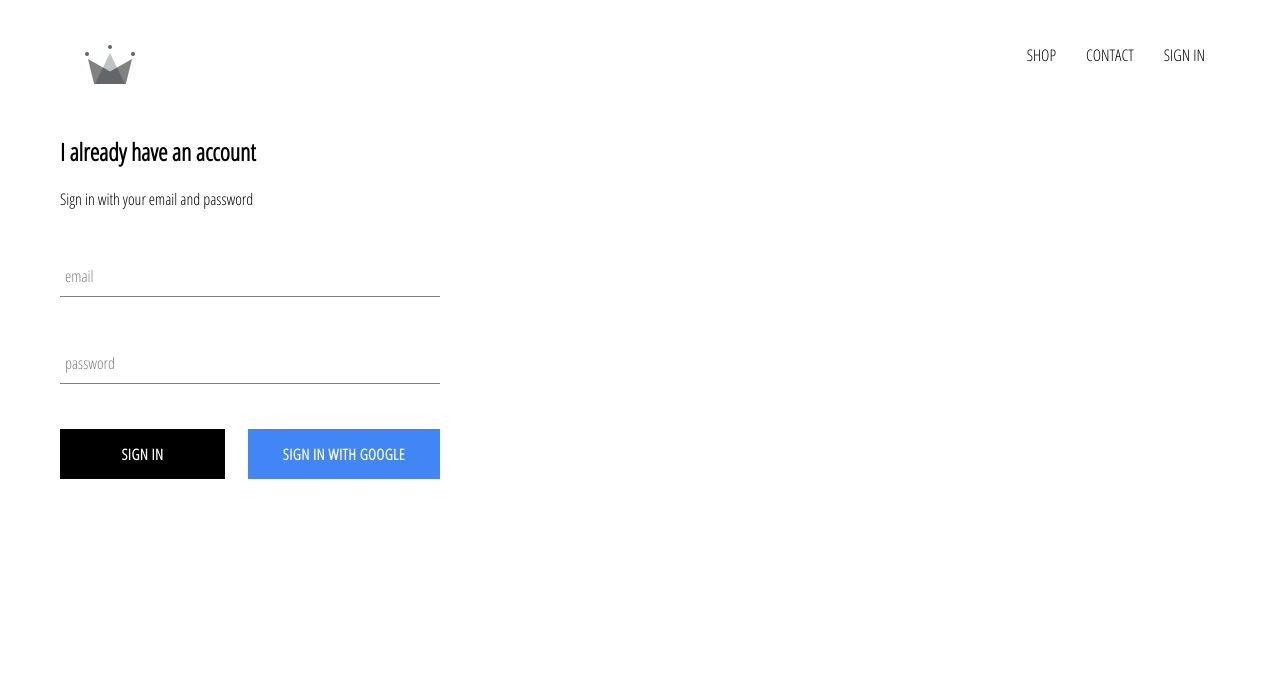
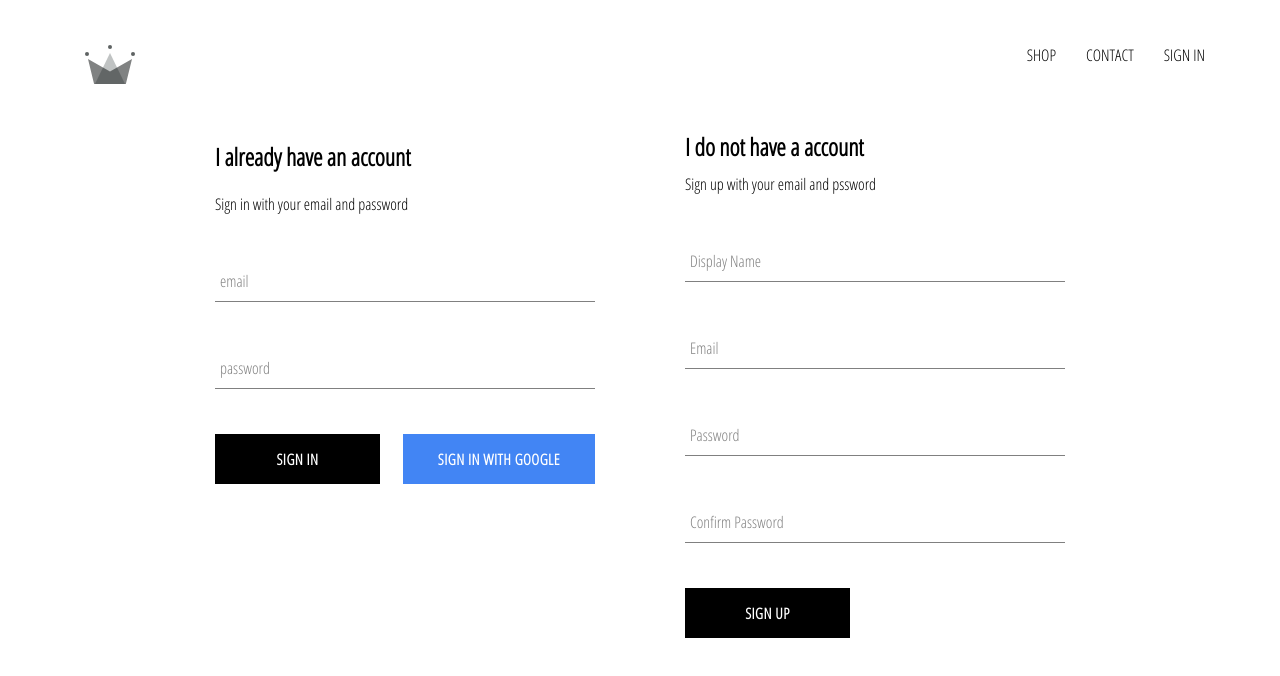
Before and after one commit to masato30/crwn-clothing, a React (Create React App) app: page /signin in a window 1280 px wide. Shown: the top 676 px of the page. Built offline with nearby package versions, Linux system fonts and the light colour scheme; no server answers.

Commit message:
implemented firebase utils, included ability to store authenticated users into our firebase database

```diff
--- a/src/App.js
+++ b/src/App.js
@@ -7,7 +7,7 @@
 import ShopPage from "./pages/shop/shop.component";
 import SignInAndSignUpPage from "./pages/sign-in-and-sign-up/sign-in-and-sign-up.component";
 import Header from "./components/header/header.component";
-import { auth } from "./firebase/firebase.utils";
+import { auth, createUserProfileDocument } from "./firebase/firebase.utils";
 
 class App extends React.Component {
   constructor() {
@@ -21,10 +21,23 @@
   unsubscribeFromAuth = null;
 
   componentDidMount() {
-    this.unsubscribeFromAuth = auth.onAuthStateChanged((user) => {
-      this.setState({ currentUser: user });
+    this.unsubscribeFromAuth = auth.onAuthStateChanged(async (userAuth) => {
+      if (userAuth) {
+        const userRef = await createUserProfileDocument(userAuth);
 
-      console.log(user);
+        userRef.onSnapshot((snapShot) => {
+          this.setState({
+            currentUser: {
+              id: snapShot.id,
+              ...snapShot.data(),
+            },
+          });
+
+          console.log(this.state);
+        });
+      }
+
+      this.setState({ currentUser: userAuth });
     });
   }
 
--- /dev/null
+++ b/src/components/sign-up/sign-up.component.jsx
@@ -0,0 +1,103 @@
+import React from "react";
+
+import FormInput from "../form-input/form-input.component";
+import CustomButton from "../custom-button/custom-button.component";
+
+import { auth, createUserProfileDocument } from "../../firebase/firebase.utils";
+
+import "./sign-up.styles.scss";
+
+class SignUp extends React.Component {
+  constructor() {
+    super();
+
+    this.state = {
+      displayName: "",
+      email: "",
+      password: "",
+      confirmPassword: "",
+    };
+  }
+
+  handleSubmit = async (event) => {
+    event.preventDefault();
+
+    const { displayName, email, password, confirmPassword } = this.state;
+
+    if (password !== confirmPassword) {
+      alert("password don't match");
+      return;
+    }
+
+    try {
+      const { user } = await auth.createUserWithEmailAndPassword(
+        email,
+        password
+      );
+
+      await createUserProfileDocument(user, { displayName });
+
+      this.setState({
+        displayName: "",
+        email: "",
+        password: "",
+        confirmPassword: "",
+      });
+    } catch (error) {
+      console.error(error);
+    }
+  };
+
+  handleChange = (event) => {
+    const { name, value } = event.target;
+
+    this.setState({ [name]: value });
+  };
+
+  render() {
+    const { displayName, email, password, confirmPassword } = this.state;
+    return (
+      <div className="sign-up">
+        <h2 className="title">I do not have a account</h2>
+        <span>Sign up with your email and pssword</span>
+        <form className="sign-up-form" onSubmit={this.handleSubmit}>
+          <FormInput
+            type="text"
+            name="displayName"
+            value={displayName}
+            onChange={this.handleChange}
+            label="Display Name"
+            required
+          ></FormInput>
+          <FormInput
+            type="email"
+            name="email"
+            value={email}
+            onChange={this.handleChange}
+            label="Email"
+            required
+          ></FormInput>
+          <FormInput
+            type="password"
+            name="password"
+            value={password}
+            onChange={this.handleChange}
+            label="Password"
+            required
+          ></FormInput>
+          <FormInput
+            type="password"
+            name="confirmPassword"
+            value={confirmPassword}
+            onChange={this.handleChange}
+            label="Confirm Password"
+            required
+          ></FormInput>
+          <CustomButton type="submit">SIGN UP</CustomButton>
+        </form>
+      </div>
+    );
+  }
+}
+
+export default SignUp;
--- /dev/null
+++ b/src/components/sign-up/sign-up.styles.scss
@@ -0,0 +1,9 @@
+.sign-up {
+  display: flex;
+  flex-direction: column;
+  width: 380px;
+
+  .title {
+    margin: 10px 0;
+  }
+}
--- a/src/firebase/firebase.utils.js
+++ b/src/firebase/firebase.utils.js
@@ -13,6 +13,32 @@
   measurementId: "G-8NQD0K8CBS",
 };
 
+export const createUserProfileDocument = async (userAuth, additionalData) => {
+  if (!userAuth) return;
+
+  const userRef = firestore.doc(`users/${userAuth.uid}`);
+
+  const snapShot = await userRef.get();
+
+  if (!snapShot.exists) {
+    const { displayName, email } = userAuth;
+    const createdAt = new Date();
+
+    try {
+      await userRef.set({
+        displayName,
+        email,
+        createdAt,
+        ...additionalData,
+      });
+    } catch (error) {
+      console.log("error creating user", error.message);
+    }
+  }
+
+  return userRef;
+};
+
 firebase.initializeApp(config);
 
 export const auth = firebase.auth();
--- a/src/pages/sign-in-and-sign-up/sign-in-and-sign-up.component.jsx
+++ b/src/pages/sign-in-and-sign-up/sign-in-and-sign-up.component.jsx
@@ -1,12 +1,14 @@
 import React from "react";
 
 import SignIn from "../../components/sign-in/sign-in.component";
+import SignUp from "../../components/sign-up/sign-up.component";
 
 import "./sign-in-and-sign-up.styles.scss";
 
 const SignInAndSignUpPage = () => (
   <div className="sign-in-and-sign-up">
     <SignIn />
+    <SignUp />
   </div>
 );
 
--- a/src/pages/sign-in-and-sign-up/sign-in-and-sign-up.styles.scss
+++ b/src/pages/sign-in-and-sign-up/sign-in-and-sign-up.styles.scss
@@ -0,0 +1,6 @@
+.sign-in-and-sign-up {
+  width: 850px;
+  display: flex;
+  justify-content: space-between;
+  margin: 30px auto;
+}
```
